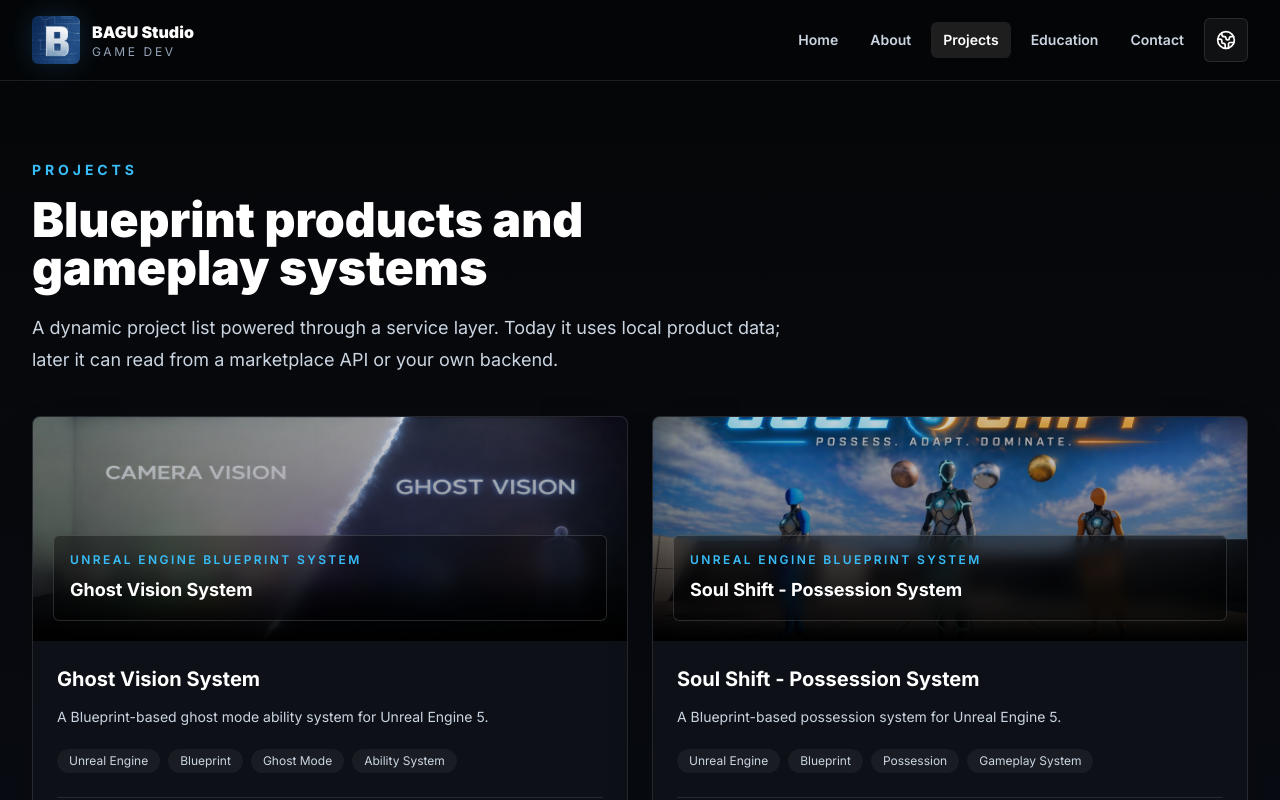
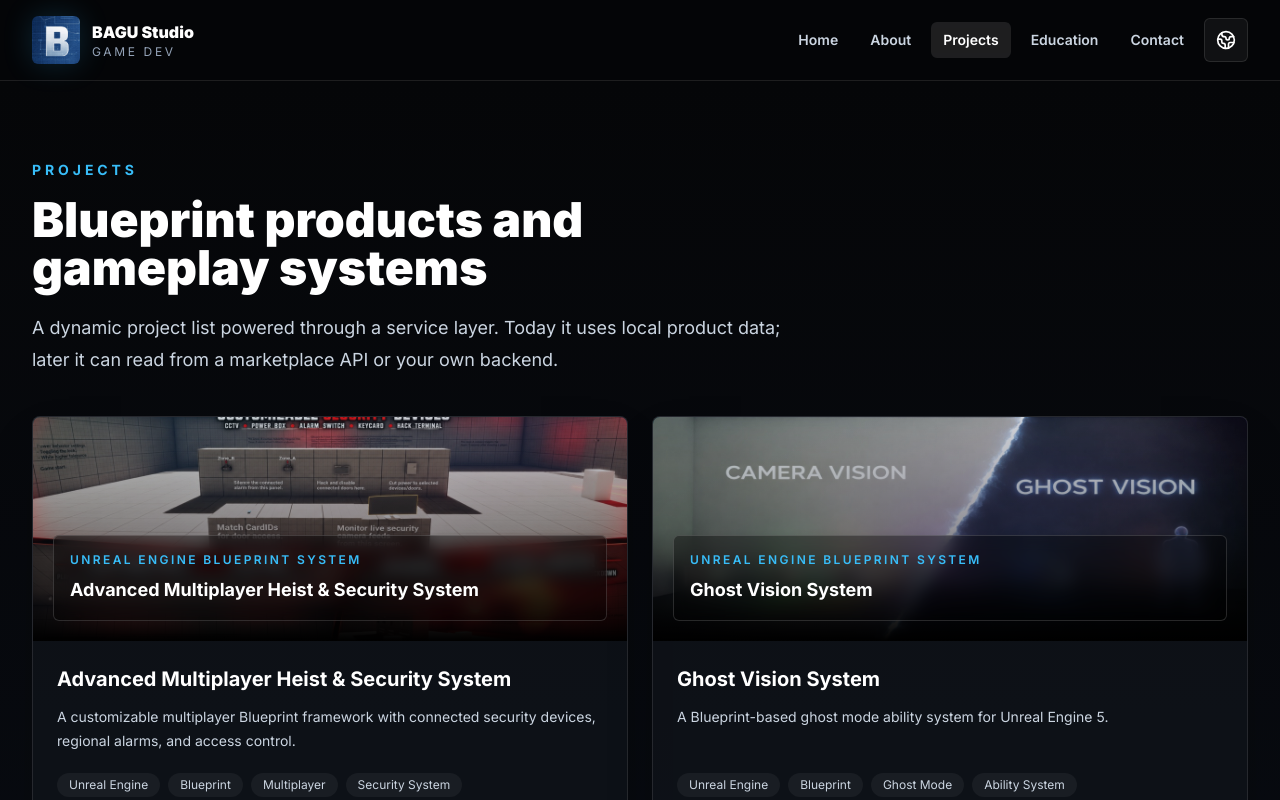
Before and after one commit to BatuhanGUYILDAR/BAGUStduios, a React (Vite) app in the folder BAGUStudios/: page /projects in a window 1280 px wide. Shown: the top 800 px of the page. Built offline with nearby package versions, Linux system fonts and the light colour scheme.

Commit message:
Update project

```diff
--- a/BAGUStudios/src/data/products.ts
+++ b/BAGUStudios/src/data/products.ts
@@ -1,6 +1,21 @@
 import type { Product } from '../types/Product';
 
 export const products: Product[] = [
+  {
+    id: 'advanced-multiplayer-heist-security-system',
+    title: 'Advanced Multiplayer Heist & Security System',
+    shortDescription:
+      'A customizable multiplayer Blueprint framework with connected security devices, regional alarms, and access control.',
+    longDescription:
+      'The Advanced Multiplayer Heist & Security System is a customizable Blueprint framework designed for multiplayer gameplay. Its systems work together: cameras and lasers can trigger regional alarms, security states can restrict access, and players can interact with connected devices to overcome security measures.',
+    image: '/images/advanced-multiplayer-heist-security-system.jpg',
+    youtubeVideoId: '8T8PvGJ29JI',
+    price: '39.99$',
+    category: 'Unreal Engine Blueprint System',
+    tags: ['Unreal Engine', 'Blueprint', 'Multiplayer', 'Security System', 'Heist', 'Regional Alarms', 'Access Control'],
+    marketplaceUrl: 'https://www.fab.com/listings/c5c62902-b3f6-4dc3-a1b3-0fbdce7021de',
+    featured: false,
+  },
   {
     id: 'ghost-vision-system',
     title: 'Ghost Vision System',
```
Also changed, not shown: BAGUStudios/public/images/advanced-multiplayer-heist-security-system.jpg (added).
